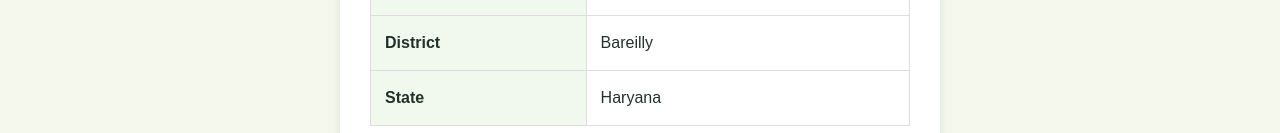
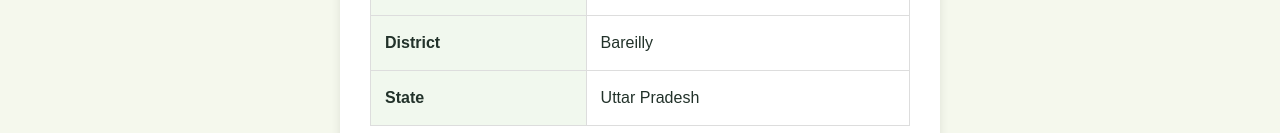
Before and after one commit to kalraananya2007-source/FarmOrbit, a React (Vite) app: page /profile in a window 1280 px wide. Shown: the part 667-800 px from the top of the page. Built offline with nearby package versions, Linux system fonts and the light colour scheme.

Commit message:
Persist farmer profile data

```diff
--- a/src/components/profile.jsx
+++ b/src/components/profile.jsx
@@ -1,24 +1,43 @@
-import { useState } from "react";
+import { useEffect, useState } from "react";
 import "./profile.css";
 
-function Profile() {
-  const [isEditing, setIsEditing] = useState(false);
-
-  const [profile, setProfile] = useState({
+const defaultProfile = {
   fullName: "Rahul Kumar",
   email: "rahul@example.com",
   phone: "9876543210",
   village: "Rampur",
   district: "Bareilly",
-    state: "Haryana",
-  });
+  state: "Uttar Pradesh",
+};
 
-  const [formData, setFormData] = useState(profile);
+function Profile() {
+  const [isEditing, setIsEditing] = useState(false);
+
+  const [profile, setProfile] = useState(defaultProfile);
+
+  const [formData, setFormData] = useState(defaultProfile);
 
   const [profileImage, setProfileImage] = useState(null);
 
   const [errors, setErrors] = useState({});
   const [successMessage, setSuccessMessage] = useState("");
+
+  // Load saved profile data when page opens
+  useEffect(() => {
+    const savedProfile = localStorage.getItem("farmerProfile");
+    const savedImage = localStorage.getItem("farmerProfileImage");
+
+    if (savedProfile) {
+      const parsedProfile = JSON.parse(savedProfile);
+
+      setProfile(parsedProfile);
+      setFormData(parsedProfile);
+    }
+
+    if (savedImage) {
+      setProfileImage(savedImage);
+    }
+  }, []);
 
   function handleEdit() {
     setFormData(profile);
@@ -56,14 +75,20 @@ function Profile() {
       return;
     }
 
-    const imageUrl = URL.createObjectURL(file);
+    const reader = new FileReader();
 
-    setProfileImage(imageUrl);
+    reader.onloadend = () => {
+      setProfileImage(reader.result);
+
+      localStorage.setItem("farmerProfileImage", reader.result);
 
       setErrors({
         ...errors,
         profileImage: "",
       });
+    };
+
+    reader.readAsDataURL(file);
   }
 
   function validateForm() {
@@ -123,7 +148,15 @@ function Profile() {
       return;
     }
 
+    // Update React state
     setProfile(formData);
+
+    // Save profile data permanently
+    localStorage.setItem(
+      "farmerProfile",
+      JSON.stringify(formData)
+    );
+
     setIsEditing(false);
     setErrors({});
     setSuccessMessage("Profile updated successfully!");
```
Lines whose indentation alone changed are shown as unchanged.
